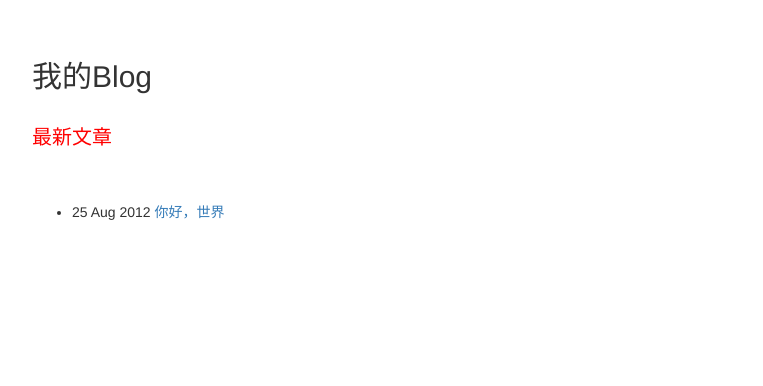
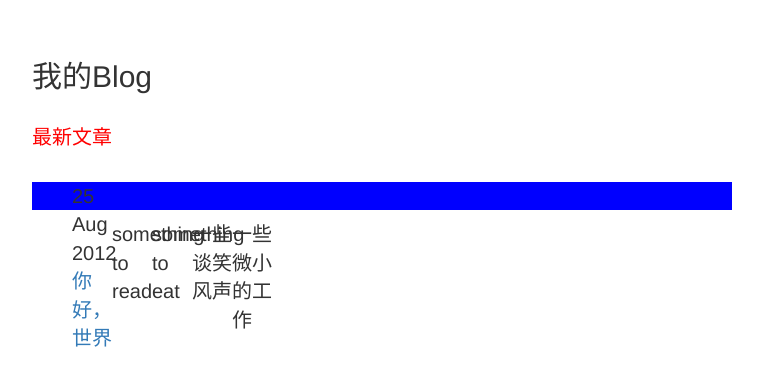
Before and after one commit to mycz/mycz.github.io, a Jekyll site: the page built from index.html, in a window 1280 px wide. Shown: the top 386 px of the page, without its empty margins (258-1021 px from the left). Built offline with Jekyll 4.4.1, drawn with Linux system fonts in a browser that asks for light colours.

Commit message:
xiugai zhuye

```diff
--- /dev/null
+++ b/_layouts/pageindex.html
@@ -0,0 +1,21 @@
+<!DOCTYPE html>
+　　<html>
+　　<head>
+　　　　<meta http-equiv="content-type" content="text/html; charset=utf-8" />
+　　　　<title>{{ page.title }}</title>
+<script type="text/javascript"></script>
+<link rel="stylesheet" type="text/css" href="css/817.css">
+
+<link rel="stylesheet" href="https://cdn.bootcss.com/bootstrap/3.3.7/css/bootstrap.min.css" integrity="sha384-BVYiiSIFeK1dGmJRAkycuHAHRg32OmUcww7on3RYdg4Va+PmSTsz/K68vbdEjh4u" crossorigin="anonymous">
+
+
+<script src="https://cdn.bootcss.com/bootstrap/3.3.7/js/bootstrap.min.js" integrity="sha384-Tc5IQib027qvyjSMfHjOMaLkfuWVxZxUPnCJA7l2mCWNIpG9mGCD8wGNIcPD7Txa" crossorigin="anonymous"></script>
+
+
+　　</head>
+　　<body>
+
+　　　　{{ content }}
+
+　　</body>
+　　</html>
--- a/css/817.css
+++ b/css/817.css
@@ -6,6 +6,17 @@ p  {
 #main {
     width:700px;
     margin: 0px  auto;
+}
 
+ul{
+    list-style-type: none;
+    background-color: blue;
+    font-size: 20px;
+}
+
+li{
+    width: 40px;
+    height: 40px;
+    float: left;
 
 }
--- a/index.html
+++ b/index.html
@@ -10,4 +10,14 @@ title: 我的Blog
 　　　　　　<li>{{ post.date | date_to_string }} <a href="{{ site.baseurl }}{{ post.url }}">{{ post.title }}</a></li>
 　　　　{% endfor %}
 　　</ul>
+<ul>
+    <li>something to read</li>
+    <li>something to  eat</li>
+    <li>一些谈笑风声</li>
+    <li>一些微小的工作</li>
+</ul>
+
+
+
+
 </div>
```
Also changed, not shown: other parts of index.html (+1 -1 lines).
